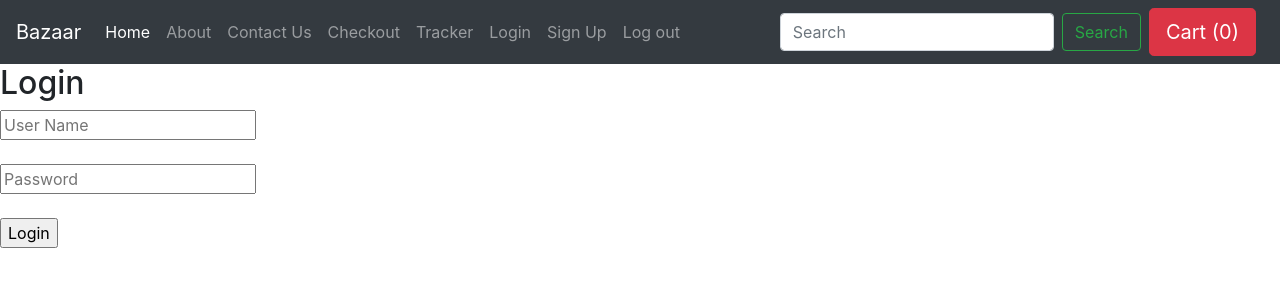
After one commit to Omkar2310/EcomWeb, a Django app: page /shop/login/ in a window 1280 px wide. The commit adds this page. Shown: the top 300 px of the page. Run offline with Django 3.2, Linux system fonts and the light colour scheme; some libraries are stand-ins or nearby versions.

Commit message:
added login and sign up facility

```diff
--- a/ecomweb/ecomweb/settings.py
+++ b/ecomweb/ecomweb/settings.py
@@ -20,7 +20,7 @@ BASE_DIR = Path(__file__).resolve().parent.parent
 # See https://docs.djangoproject.com/en/3.1/howto/deployment/checklist/
 
 # SECURITY WARNING: keep the secret key used in production secret!
-SECRET_KEY = ''
+SECRET_KEY = 'g#%c9^-iqrboj4nvr*2xw0!593*^-5v*rvznabt4w#s5p$a#3i'
 
 # SECURITY WARNING: don't run with debug turned on in production!
 DEBUG = True
--- a/ecomweb/shop/admin.py
+++ b/ecomweb/shop/admin.py
@@ -5,6 +5,8 @@ from . models import Product
 from . models import Contact
 from . models import Orders
 from . models import OrderUpdate
+from . models import User
+admin.site.register(User)
 admin.site.register(Product)
 admin.site.register(Contact)
 admin.site.register(Orders)
--- a/ecomweb/shop/templates/shop/basic.html
+++ b/ecomweb/shop/templates/shop/basic.html
@@ -43,6 +43,17 @@
           <a class="nav-link" href="/shop/tracker">Tracker</a>
         </li>
 
+        <li class="nav-item">
+          <a class="nav-link" href="/shop/login">Login</a>
+        </li>
+
+        <li class="nav-item">
+          <a class="nav-link" href="/shop/signup">Sign Up</a>
+        </li>
+        <li class="nav-item">
+          <a class="nav-link" href="/shop/logout">Log out</a>
+        </li>
+
 
 
       </ul>
--- /dev/null
+++ b/ecomweb/shop/templates/shop/login.html
@@ -0,0 +1,14 @@
+{% extends 'shop/basic.html' %}
+{% block title %} Login {% endblock %}
+{% block body %}
+<h2>Login</h2>
+
+<form method="POST">
+    {% csrf_token %}
+    <input type="text" name="uname" placeholder="User Name">
+    <br><br>
+    <input type="text" name="pwd" placeholder="Password">
+    <br><br>
+    <input type="submit" name="submit" value="Login">
+</form>
+{% endblock %}
--- a/ecomweb/shop/urls.py
+++ b/ecomweb/shop/urls.py
@@ -4,10 +4,14 @@ from . import views
 
 urlpatterns = [
     path("",views.index,name="shopHome"),
+    path('login/', views.login, name='login'),
+    path('logout/', views.logout, name='logout'),
+    path('signup/', views.signup, name='signup'),
     path("about/",views.about,name="aboutus"),
     path("contact/",views.contact,name="contactus"),
     path("tracker/",views.tracker,name="TrackingStatus"),
     path("products/<int:myid>",views.prodView,name="ProductView"),
     path("checkout/",views.checkout,name="CheckOut"),
     path("search/",views.search,name="Search"),
+
 ]
--- a/ecomweb/shop/views.py
+++ b/ecomweb/shop/views.py
@@ -1,6 +1,6 @@
-from django.shortcuts import render
+from django.shortcuts import render,redirect
 from django.http import HttpResponse
-from . models import Product,Contact,Orders,OrderUpdate
+from . models import Product,Contact,Orders,OrderUpdate,User
 import json
 from math import ceil
 
@@ -21,7 +21,16 @@ def index(request):
         nSlides = n // 4 + ceil((n / 4) - (n // 4))
         allProds.append([prod, range(1, nSlides), nSlides])
     params = {'allProds':allProds }
-    return render(request,'shop/index.html',params)
+
+    if 'user' in request.session:
+        current_user = request.session['user']
+        param = {'current_user': current_user}
+        return render(request,'shop/index.html',params)
+    else:
+        return redirect('login')
+    # return render(request, 'login.html')
+
+
 
 def about(request):
     return render(request,'shop/about.html')
@@ -37,6 +46,20 @@ def contact(request):
         contact = Contact(name=name, email=email, phone=phone, desc=desc)
         contact.save()
     return render(request,'shop/contact.html')
+
+def signup(request):
+	if request.method == 'POST':
+		uname = request.POST.get('uname')
+		pwd = request.POST.get('pwd')
+		# print(uname, pwd)
+		if User.objects.filter(username=uname).count()>0:
+			return HttpResponse('Username already exists.')
+		else:
+			user = User(username=uname, password=pwd)
+			user.save()
+			return redirect('login')
+	else:
+		return render(request, 'shop/signup.html')
 
 def tracker(request):
     if request.method=="POST":
@@ -87,5 +110,36 @@ def checkout(request):
 
     return render(request,'shop/checkout.html')
 
+
+
 def search(request):
     return render(request,'shop/search.html')
+
+
+
+
+
+
+
+
+def login(request):
+    if request.method == 'POST':
+        uname = request.POST.get('uname')
+        pwd = request.POST.get('pwd')
+
+        check_user = User.objects.filter(username=uname, password=pwd)
+        if check_user:
+            request.session['user'] = uname
+            return redirect('/')
+        else:
+            return HttpResponse('Please enter valid Username or Password.')
+
+    return render(request, 'shop/login.html')
+
+
+def logout(request):
+    try:
+        del request.session['user']
+    except:
+        return redirect('login')
+    return redirect('login')
```
Also changed, not shown: ecomweb/shop/models.py (+8 -0 lines), ecomweb/shop/templates/shop/signup.html (added, +14 -0 lines), ecomweb/db.sqlite3, ecomweb/shop/migrations/0007_user.py (added).
